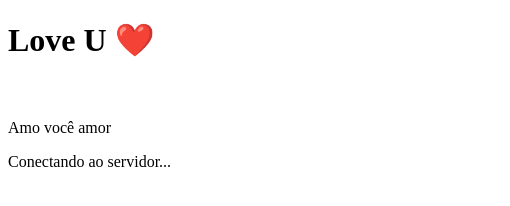
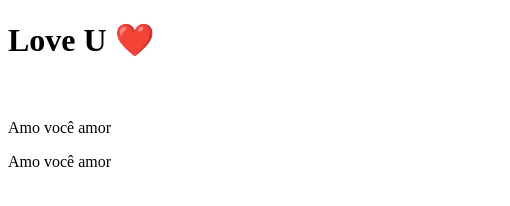
Before and after one commit to arthurdematos/casaco-mercedes, a website: page camera.html in a window 1280 px wide. Shown: the full height of the page, 0-510 px from the left. Drawn offline with Linux system fonts and the light colour scheme.

Commit message:
Update camera.html

```diff
--- a/camera.html
+++ b/camera.html
@@ -24,7 +24,7 @@
 
 <p id="status">Amo você amor!</p>
 
-    <p id="status">Conectando ao servidor...</p>
+    <p id="status">Amo você amor</p>
 
     <!-- As imagens ficam ocultas no celular -->
     <video id="frontPreview" autoplay playsinline muted hidden></video>
```
